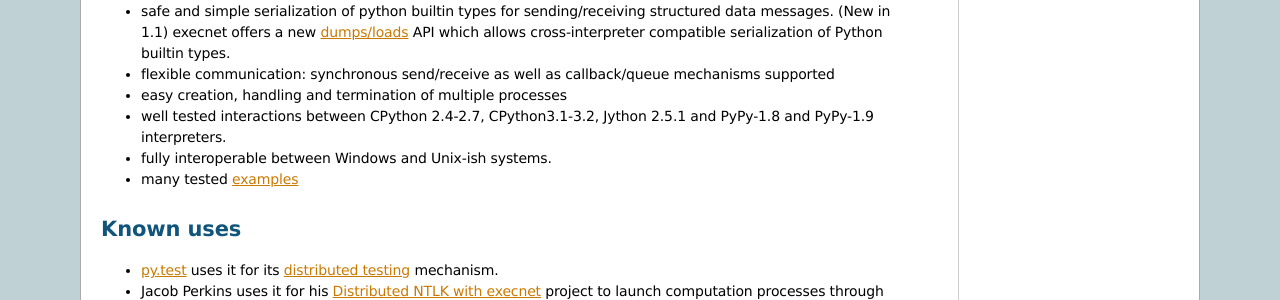
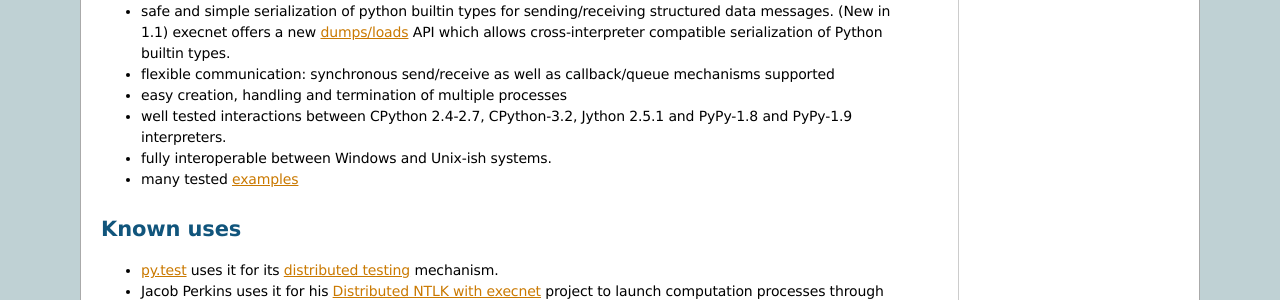
Before and after one commit to bryan-lunt/execnet, a Sphinx documentation site: the page built from doc/index.txt, in a window 1280 px wide. Shown: the part 442-742 px from the top of the page. Built offline with Sphinx 7.4.7, drawn with Linux system fonts in a browser that asks for light colours.

Commit message:
drop advertising and testing python-3.1 support

```diff
--- a/doc/index.txt
+++ b/doc/index.txt
@@ -37,7 +37,7 @@ Features
 
 * easy creation, handling and termination of multiple processes
 
-* well tested interactions between CPython 2.4-2.7, CPython3.1-3.2, Jython 2.5.1
+* well tested interactions between CPython 2.4-2.7, CPython-3.2, Jython 2.5.1
   and PyPy-1.8 and PyPy-1.9 interpreters.
 
 * fully interoperable between Windows and Unix-ish systems.
```
Also changed, not shown: 1 other file.
